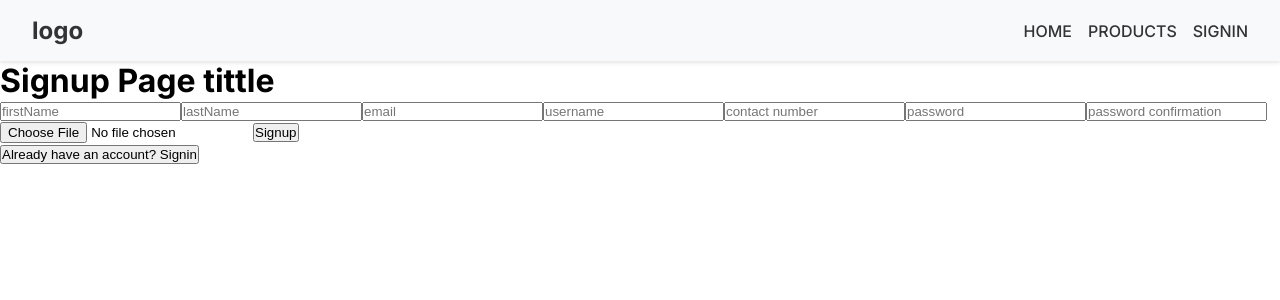
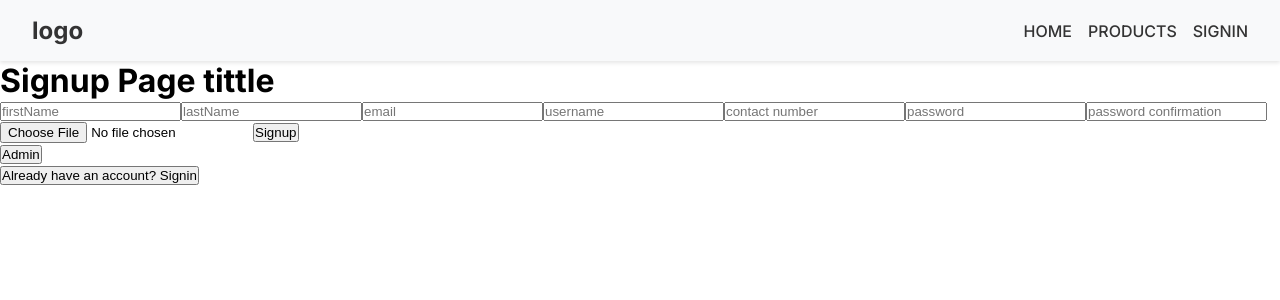
Before and after one commit to Alejandro-Bernal-M/Lovocado-front, a Next.js app: page /session in a window 1280 px wide. Both pictures are taken after a click on the button "Do not have an account? Signup". Shown: the top 300 px of the page. Built offline with nearby package versions, Linux system fonts and the light colour scheme; no server answers.

Commit message:
Update signup component

```diff
--- a/src/components/session/Signup.tsx
+++ b/src/components/session/Signup.tsx
@@ -1,6 +1,7 @@
 import apiEndPoints from "@/utils/routes";
 import { useAppDispatch, useAppSelector } from "@/lib/hooks";
 import { signIn } from "@/lib/features/user/userSlice";
+import { useState } from "react";
 
 export default function Signup() {
   const {user} = useAppSelector((state) => state.user);
@@ -73,6 +74,8 @@ export default function Signup() {
     }
   }
 
+  const [admin, setAdmin] = useState(false);
+
   return (
     <div>
       <h1> Signup Page tittle</h1>
@@ -85,9 +88,12 @@ export default function Signup() {
         <input name="password" type="password" placeholder="password" onKeyUp={validatePasswordSecurity}/>
         <input name="passwordConfirmation" type="password" placeholder="password confirmation" onKeyUp={validatePasswordMatch}/>
         <input name="profileImage" type="file" />
+        <input name="role" type="hidden" value={admin ? 'admin' : 'user'} readOnly />
+        <input name="adminPassword" type="text" placeholder="admin password" style={admin ? {display: 'block'} : {display: 'none'}}/>
 
         <button >Signup</button>
       </form>
+      <button onClick={() => setAdmin(!admin)}>Admin</button>
     </div>
   );
 }
```
